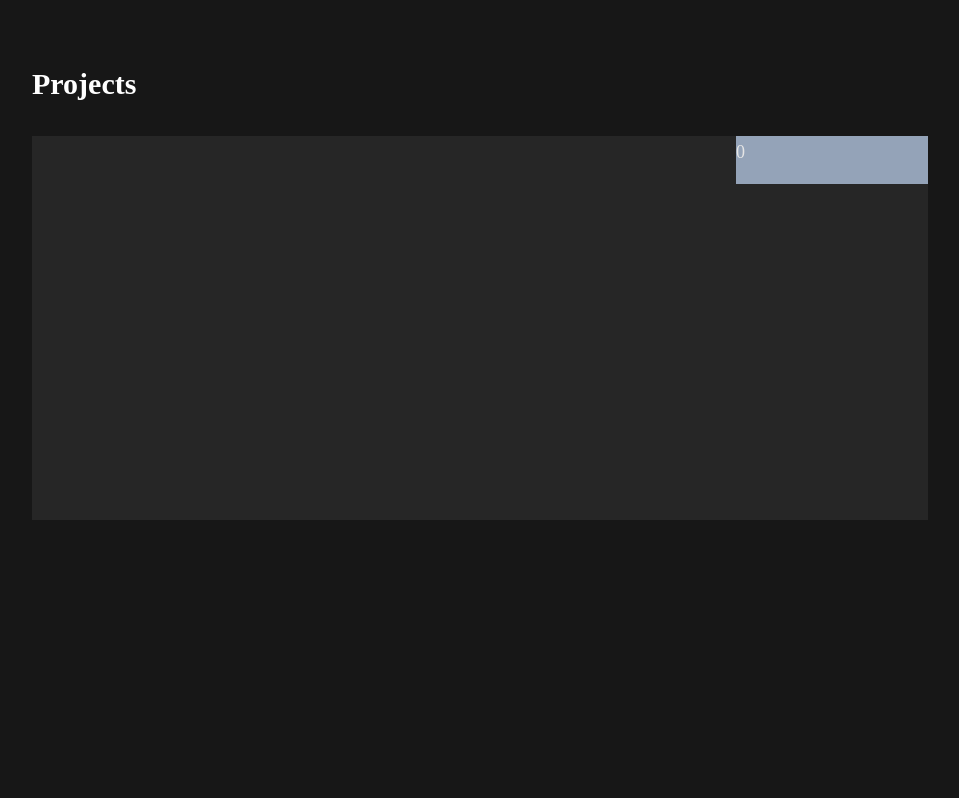
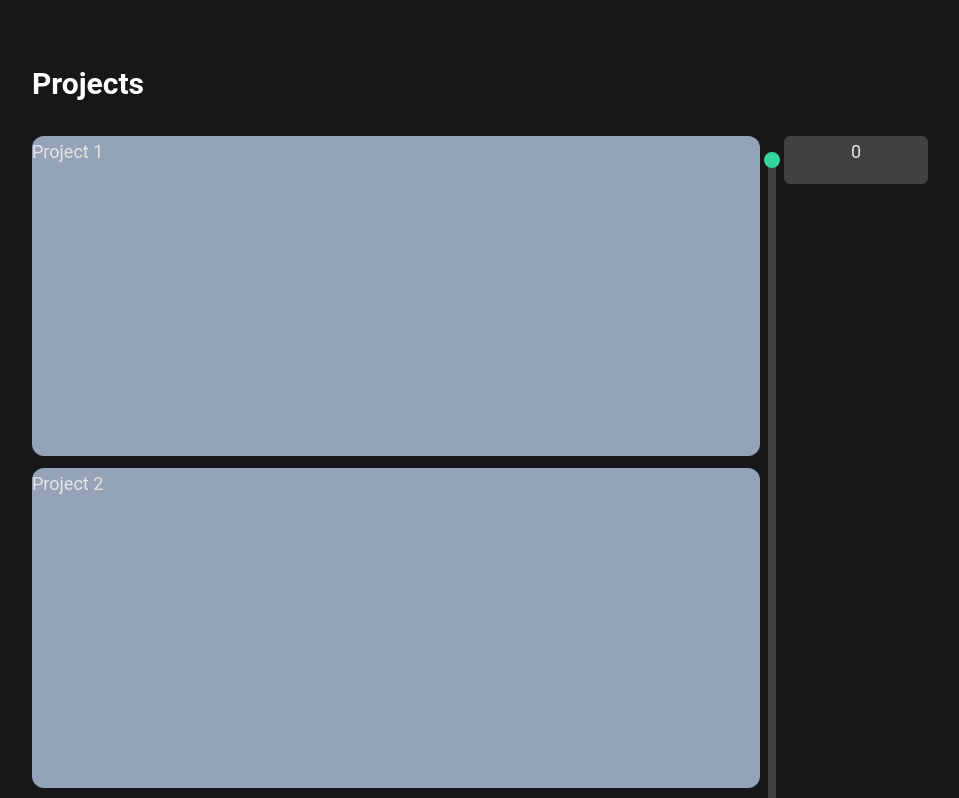
Before and after one commit to LucasOe/portfolio, a React (Vite) app: page / in a window 1280 px wide. Shown: the part 680-1478 px from the top of the page, without its empty margins (160-1119 px from the left). Built offline with nearby package versions, Linux system fonts and the light colour scheme.

Commit message:
Add Timeline

```diff
--- a/src/components/StickyDate.tsx
+++ /dev/null
@@ -1,18 +0,0 @@
-import { useRef } from "react";
-import useParentOffset from "../hooks/useParentOffset";
-
-type DateProps = {
-	className?: string;
-};
-
-export default function StickyDate({ className }: DateProps) {
-	const inputRef = useRef<HTMLDivElement>(null);
-	// The offset to the parent in percentage
-	const parentOffset = useParentOffset(inputRef);
-
-	return (
-		<div ref={inputRef} className={`${className} sticky top-1/2 float-right`}>
-			<div className="h-12 w-48 bg-slate-400">{parentOffset}</div>
-		</div>
-	);
-}
--- /dev/null
+++ b/src/components/Timeline.tsx
@@ -0,0 +1,30 @@
+import { useRef } from "react";
+import useParentOffset from "../hooks/useParentOffset";
+
+type DateProps = {
+	children: React.ReactNode;
+	className?: string;
+};
+
+export default function Timeline({ children, className }: DateProps) {
+	const inputRef = useRef<HTMLDivElement>(null);
+	// The offset to the parent in percentage
+	const parentOffset = useParentOffset(inputRef);
+
+	return (
+		<div className={className}>
+			<div className="flex">
+				{children}
+				<div className="relative flex">
+					<div className="my-4 mx-2 w-2 rounded-full bg-neutral-700" />
+					<div className="relative -left-6 -mr-6">
+						<div ref={inputRef} className="sticky top-1/2 flex">
+							<div className="mx-1 my-4 h-4 w-4 rounded-full bg-emerald-400" />
+							<div className="h-12 w-36 rounded-md bg-neutral-700 text-center">{parentOffset}</div>
+						</div>
+					</div>
+				</div>
+			</div>
+		</div>
+	);
+}
--- a/src/pages/Home.tsx
+++ b/src/pages/Home.tsx
@@ -1,14 +1,14 @@
 import { faGithub, faTwitter } from "@fortawesome/free-brands-svg-icons";
 import { faEnvelope } from "@fortawesome/free-solid-svg-icons";
 import Social from "../components/Social";
-import StickyDate from "../components/StickyDate";
+import Timeline from "../components/Timeline";
 
 export default function Home() {
 	return (
 		<div className="flex min-h-screen justify-center bg-neutral-900 p-6">
 			<div className="h-full max-w-4xl sm:pt-20 md:pt-40 lg:pt-60 xl:pt-80">
-				<article className="prose-lg prose prose-invert max-w-none font-serif text-neutral-200">
-					<h1 className="italic">Hey!</h1>
+				<div className="prose-lg prose prose-invert max-w-none text-neutral-200">
+					<h1 className="font-serif italic">Hey!</h1>
 					<p>
 						My name is Lucas Oelker and I&apos;m currently studying Visual Computing and Design in
 						Lippstadt, Germany. Programming, rendering or web design — if it requires a computer and some
@@ -24,12 +24,16 @@ export default function Home() {
 						<Social icon={faEnvelope} link="mailto:lucas.oelker@gmx.de" />
 					</div>
 					<h2 className="mt-24">Projects</h2>
-					<div className="mt-6 bg-neutral-800">
-						<StickyDate />
-						<div className="h-96" />
-					</div>
-					<div className="h-96" />
-				</article>
+					<Timeline>
+						<div className="flex grow flex-col gap-3">
+							<div className="h-80 rounded-xl bg-slate-400">Project 1</div>
+							<div className="h-80 rounded-xl bg-slate-400">Project 2</div>
+							<div className="h-80 rounded-xl bg-slate-400">Project 3</div>
+						</div>
+					</Timeline>
+					<div className="h-80" />
+					<div className="h-80" />
+				</div>
 			</div>
 		</div>
 	);
```
